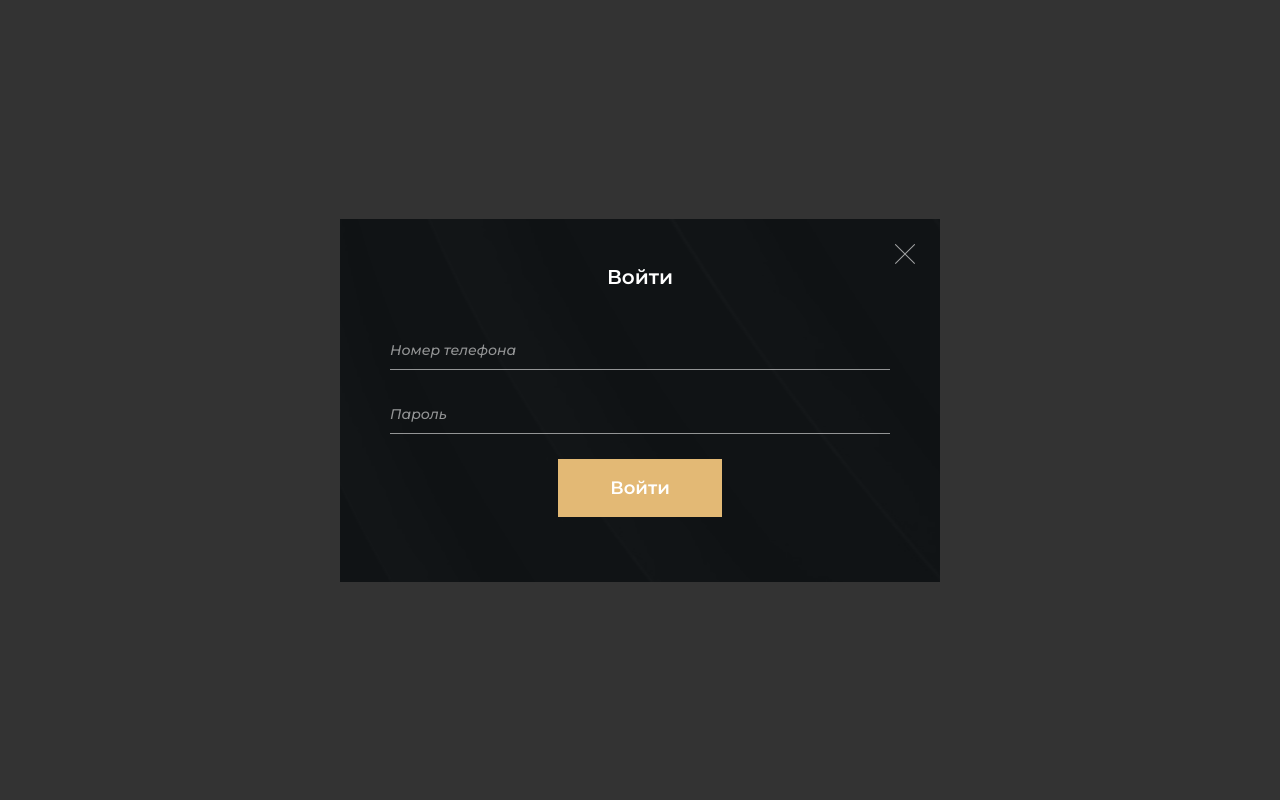
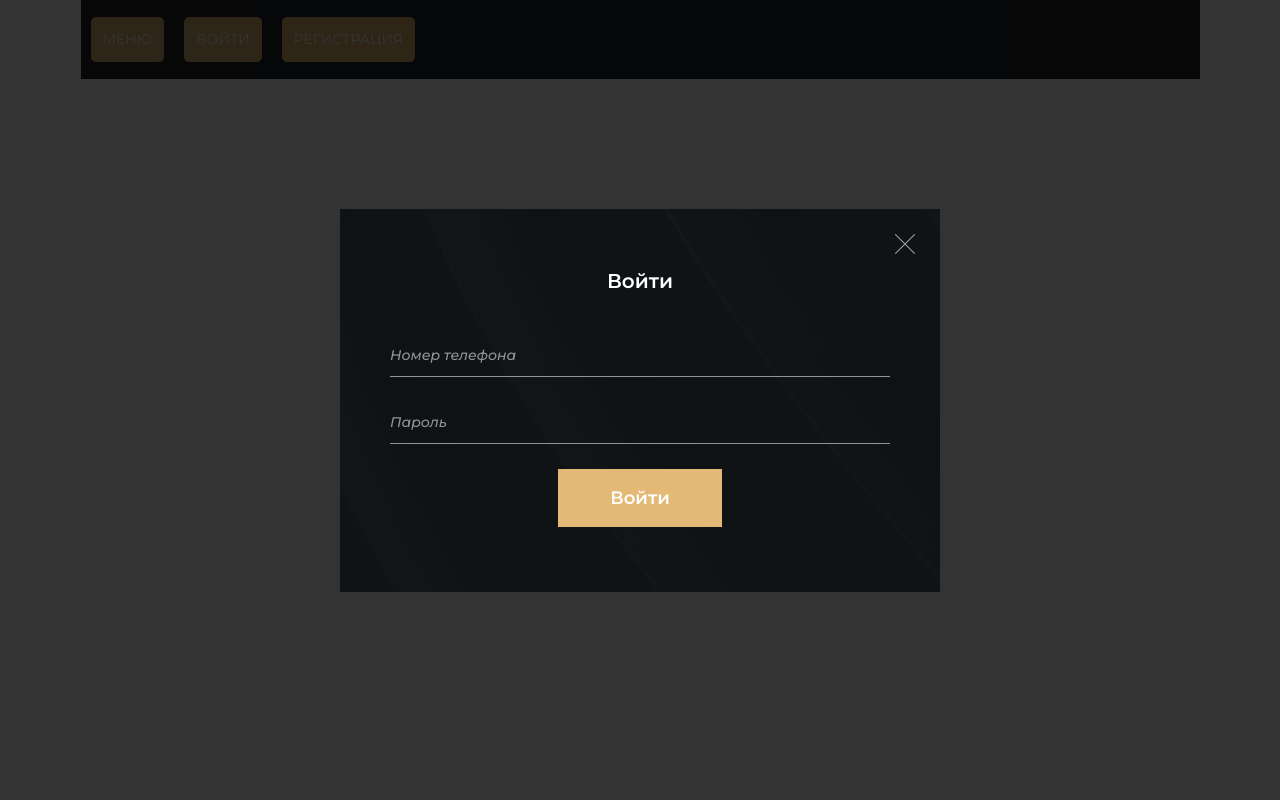
Before and after one commit to alexeisanko/bakery-shop, a Django app: page /account/login/ in a window 1280 px wide. Run offline with Django 4.2, Linux system fonts and the light colour scheme.

Commit message:
fixed small bags. Added common navbar

```diff
--- a/bakery_shop/account/views.py
+++ b/bakery_shop/account/views.py
@@ -2,6 +2,7 @@
 from django.contrib.auth.views import LoginView, LogoutView, PasswordResetCompleteView
 from django.contrib.auth.mixins import LoginRequiredMixin
 from django.contrib.auth.decorators import login_required
+
 
 @login_required
 def account(request):
--- a/bakery_shop/bakery_shop/settings.py
+++ b/bakery_shop/bakery_shop/settings.py
@@ -135,7 +135,7 @@
 
 LOGIN_URL = '/account/login/'
 LOGIN_REDIRECT_URL = '/account/'
-LOGOUT_REDIRECT_URL = '/cooking/'
+LOGOUT_REDIRECT_URL = '/'
 PASSWORD_RESET_TIMEOUT_DAYS = 2
 
 AUTH_USER_MODEL = 'account.BakeryUser'
--- a/bakery_shop/bakery_shop/urls.py
+++ b/bakery_shop/bakery_shop/urls.py
@@ -17,6 +17,7 @@
 from django.urls import path, include
 
 urlpatterns = [
+    path('', include('cooking.urls')),
     path('account/', include('account.urls')),
     path('admin/', admin.site.urls),
 ]
--- /dev/null
+++ b/bakery_shop/cooking/urls.py
@@ -0,0 +1,6 @@
+from django.urls import path
+from . import views
+
+urlpatterns = [
+    path('', views.index, name='index'),
+]
--- a/bakery_shop/cooking/views.py
+++ b/bakery_shop/cooking/views.py
@@ -1,3 +1,6 @@
 from django.shortcuts import render
 
+
+def index(request):
+    return render(request, 'cooking/index.html')
 # Create your views here.
--- a/bakery_shop/template/account/account.html
+++ b/bakery_shop/template/account/account.html
@@ -1,10 +1,12 @@
 {% extends 'base.html' %}
 
 {% block content %}
+    <div class="container">
     <h3>Это аккаунт.</h3>
     {% if request.user.is_authenticated %}
         <h4>Привет {{ user.username }}</h4>
     {% else %}
         <h4>Привет незнакомец</h4>
     {% endif %}
+    </div>
 {% endblock content %}
--- a/bakery_shop/template/account/login.html
+++ b/bakery_shop/template/account/login.html
@@ -4,7 +4,7 @@
 <div class="modal">
         <div class="modal__block">
                 <p>
-                    <a href={% url 'account' %}>
+                    <a href="/">
                     <img src="{% static 'base/assets/img/close.svg' %}" alt="x" class="modal__close">
                     </a>
                 </p>
--- a/bakery_shop/template/base.html
+++ b/bakery_shop/template/base.html
@@ -6,6 +6,9 @@
     <meta http-equiv="X-UA-Compatible" content="IE=edge">
     <meta name="viewport" content="width=device-width, initial-scale=1.0">
     <title>{% block title %}Буфет в обед{% endblock title %}</title>
+
+    {# Временно подключаем Bootstrap#}
+    <link href="https://cdn.jsdelivr.net/npm/bootstrap@5.2.0/dist/css/bootstrap.min.css" rel="stylesheet" integrity="sha384-gH2yIJqKdNHPEq0n4Mqa/HGKIhSkIHeL5AyhkYV8i59U5AR6csBvApHHNl/vI1Bx" crossorigin="anonymous">
     <link rel="preconnect" href="https://fonts.googleapis.com">
     <link rel="preconnect" href="https://fonts.gstatic.com" crossorigin>
     <link href="https://fonts.googleapis.com/css2?family=Inter:wght@400;700&family=Montserrat:ital,wght@0,400;0,500;0,600;0,700;1,500&display=swap" rel="stylesheet">
@@ -13,15 +16,33 @@
 </head>
 <body>
     {# Navbar #}
+    <div class="container">
 
+        <nav class="navbar navbar-dark bg-dark navbar-expand-lg">
+            <a class="btn btn-outline-warning" href="#" role="button">Меню</a>
+            {% if request.user.is_authenticated %}
+                <a class="btn btn-outline-warning" href={% url 'account' %} role="button">Профиль</a>
+                <a class="btn btn-outline-warning" href={% url 'logout' %} role="button">Выйти</a>
+            {% else %}
+                <a class="btn btn-outline-warning" href={% url 'login' %} role="button">Войти</a>
+                <a class="btn btn-outline-warning" href="#" role="button">Регистрация</a>
+            {% endif %}
+
+        </nav>
+    </div>
     {# End navbar #}
-</body>
+    {% block content %}
 
-    {% block content %}
-        <h3>Это базовый шаблон</h3>
     {% endblock content %}
 
     {# Конец #}
 
     {# End Конец #}
+
+    {# Временно подключаем Bootstrap #}
+    <script src="https://cdn.jsdelivr.net/npm/bootstrap@5.2.0/dist/js/bootstrap.bundle.min.js" integrity="sha384-A3rJD856KowSb7dwlZdYEkO39Gagi7vIsF0jrRAoQmDKKtQBHUuLZ9AsSv4jD4Xa" crossorigin="anonymous"></script>
+
+</body>
+
+
 </html>
```
